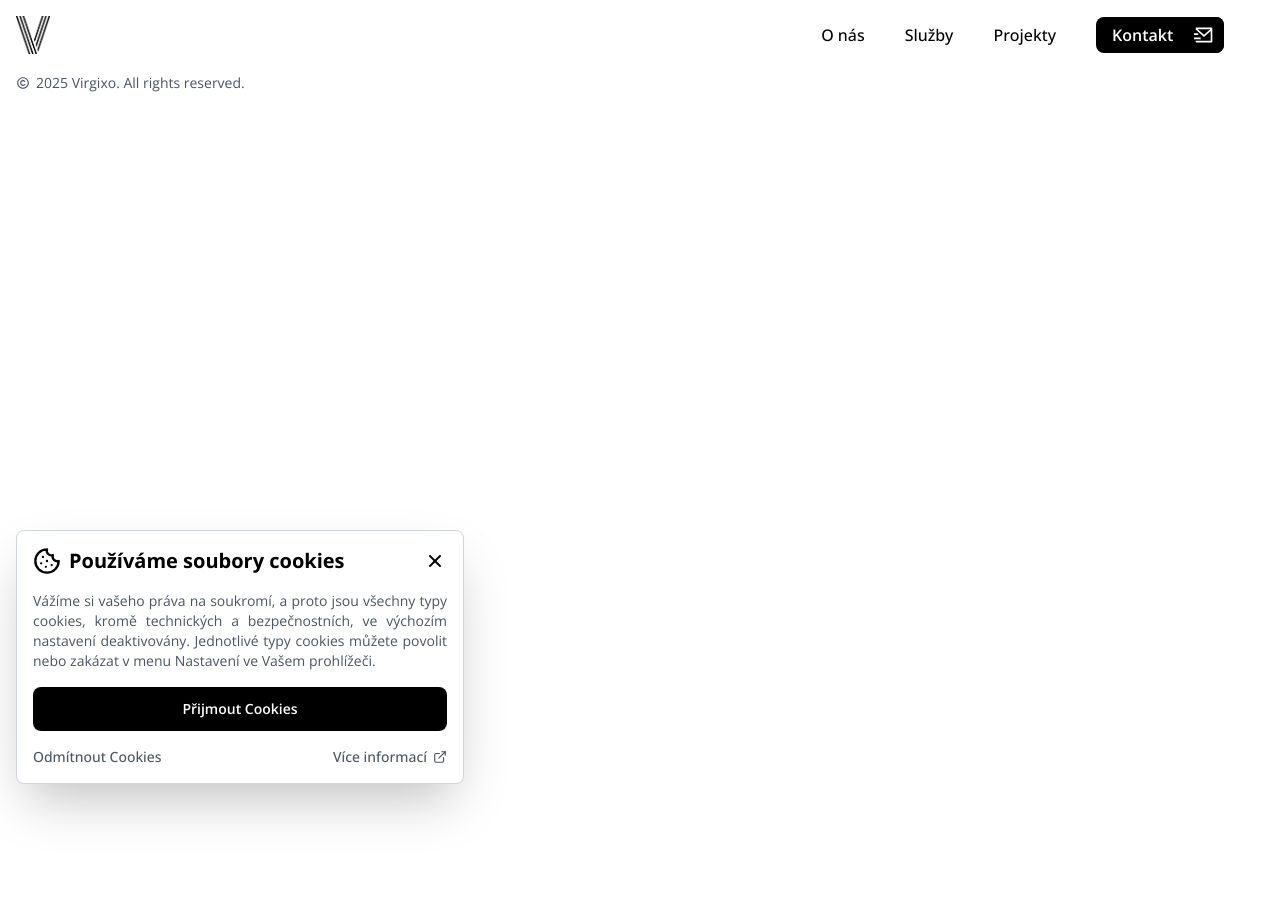
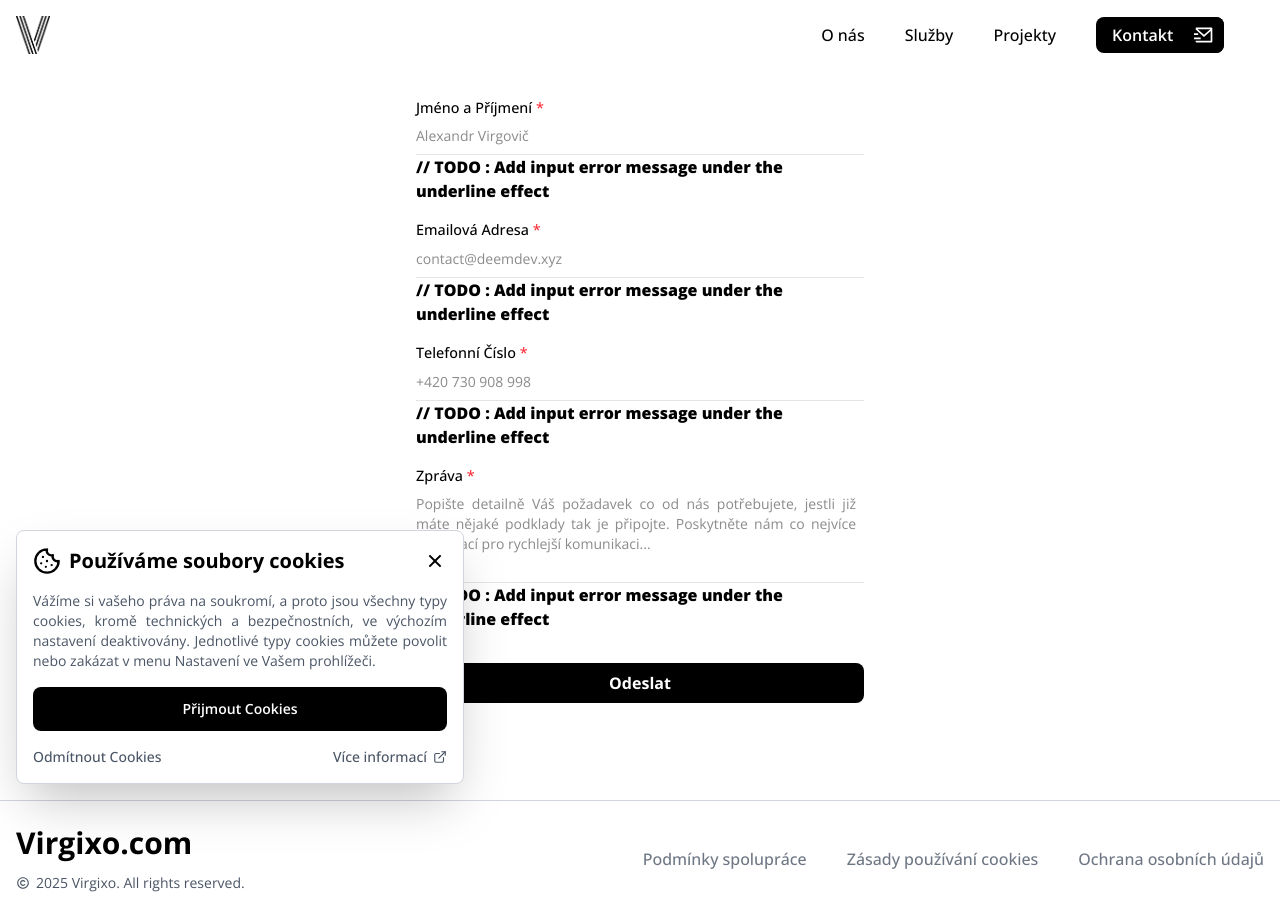
Before and after one commit to Virgixo/website-client, a Next.js app: page /kontakt in a window 1280 px wide. Before the commit the page ends 800 px from the top, so only its background shows below. Built offline with nearby package versions, Linux system fonts and the light colour scheme.

Commit message:
Update page.tsx

```diff
--- a/src/app/kontakt/page.tsx
+++ b/src/app/kontakt/page.tsx
@@ -1,17 +1,122 @@
 "use client";
 
-import React, { useState } from "react";
+import { OpenSansBold, OpenSansMedium, OpenSansRegular } from "@/lib/fonts";
+
+import { FiAlertCircle } from "react-icons/fi";
+import { motion } from "framer-motion";
+import React from "react";
 
 const KontaktPage = () => {
 	const initialFormState = { fullname: "", email: "", phone: "", message: "" };
 
-    //prettier-ignore
-	const [formErrors, setFormErrors] = React.useState<{ fullname?: string; email?: string; phone?: string; message?: string; }>({});
-    const [isDataSubmitting, setIsDataSubmitting] = React.useState(false);
+	const fieldLabels: { [key in keyof typeof initialFormState]: string } = {
+		fullname: "Jméno a Příjmení",
+		email: "Emailová Adresa",
+		phone: "Telefonní Číslo",
+		message: "Zpráva",
+	};
+
+	const fieldPlaceholders: { [key in keyof typeof initialFormState]: string } = {
+		fullname: "Alexandr Virgovič",
+		email: "contact@deemdev.xyz",
+		phone: "+420 730 908 998",
+		message:
+			"Popište detailně Váš požadavek co od nás potřebujete, jestli již máte nějaké podklady tak je připojte. Poskytněte nám co nejvíce informací pro rychlejší komunikaci...",
+	};
+
+	//prettier-ignore
+	const [formErrors, setFormErrors] = React.useState<{ fullname?: string; email?: string; phone?: string; message?: string;}>({});
+	const [focusedField, setFocusedField] = React.useState<string | null>(null);
+	const [isDataSubmitting, setIsDataSubmitting] = React.useState(false);
 	const [formData, setFormData] = React.useState(initialFormState);
-	const [canDataSubmit, setCanDataSubmit] = useState(true);
+	const [canDataSubmit, setCanDataSubmit] = React.useState(true);
 
-    // TODO: Finsih the form validation and whole front-end logic
+	function handleFormChange(e: React.ChangeEvent<HTMLInputElement | HTMLTextAreaElement>) {
+		const newFormErrors = { ...formErrors };
+		const eventFieldName = e?.target?.name as keyof typeof formErrors;
+
+		delete newFormErrors[eventFieldName];
+
+		setFormErrors(newFormErrors);
+		setFormData((prev) => ({ ...prev, [eventFieldName]: e?.target?.value }));
+	}
+
+	async function handleFormSubmit(e: React.FormEvent<HTMLFormElement>) {
+		e.preventDefault();
+		e.stopPropagation();
+
+		const newFormErrors: { fullname?: string; email?: string; phone?: string; message?: string } = {};
+
+		// TODO : Add validation for form inputs
+
+		setFormErrors(newFormErrors);
+	}
+
+	return (
+		<div className="flex min-h-screen flex-col items-center justify-center p-4 2xl:p-0">
+			<form className="flex w-full max-w-md flex-col space-y-4" onSubmit={handleFormSubmit}>
+				{Object.keys(initialFormState).map((field) => (
+					<div key={field} className="relative w-full">
+						<label
+							htmlFor={field}
+							className={`${OpenSansMedium.className} block text-[0.9rem] text-[#000000]`}
+						>
+							{fieldLabels[field as keyof typeof fieldLabels]} <span className="text-red-500">*</span>
+						</label>
+
+						{field === "message" ? (
+							<textarea
+								name={field}
+								rows={4}
+								className={`${OpenSansRegular.className} block w-full resize-none border-b border-[#e4e4e7] bg-transparent p-2 pl-0 text-justify text-sm text-[#18181B] transition-all duration-300 outline-none focus:border-transparent`}
+								placeholder={fieldPlaceholders[field as keyof typeof fieldPlaceholders]}
+								value={formData[field as keyof typeof formData]}
+								onChange={handleFormChange}
+								onFocus={() => setFocusedField(field)}
+								onBlur={() => setFocusedField(null)}
+							/>
+						) : (
+							<input
+								type="text"
+								name={field}
+								className={`${OpenSansRegular.className} block w-full border-b border-[#e4e4e7] bg-transparent p-2 pl-0 text-start text-sm text-[#18181B] transition-all duration-300 outline-none focus:border-transparent`}
+								placeholder={fieldPlaceholders[field as keyof typeof fieldPlaceholders]}
+								value={formData[field as keyof typeof formData]}
+								onChange={handleFormChange}
+								onFocus={() => setFocusedField(field)}
+								onBlur={() => setFocusedField(null)}
+							/>
+						)}
+
+						{formErrors[field as keyof typeof formErrors] && (
+							<div className="absolute top-1/2 right-0 flex -translate-y-1/2 transform items-center">
+								<FiAlertCircle className="text-red-500" size={24} />
+							</div>
+						)}
+
+						// TODO : Add input error message under the underline effect
+
+						<motion.div
+							initial={{ scaleX: 0 }}
+							animate={{
+								scaleX: focusedField === field || formData[field as keyof typeof formData] ? 1 : 0,
+							}}
+							transition={{ duration: 0.4, ease: "easeInOut" }}
+							className="absolute bottom-0 left-0 h-[1px] w-full origin-left bg-[#000000]"
+						/>
+					</div>
+				))}
+
+				<button
+					type="submit"
+					className={`${OpenSansBold.className} mt-4 rounded-lg bg-[#000000] px-4 py-2 text-base text-[#FFFFFF]`}
+					disabled={!canDataSubmit || isDataSubmitting}
+				>
+					Odeslat
+				</button>
+			</form>
+		</div>
+	);
 };
 
 export default KontaktPage;
```
